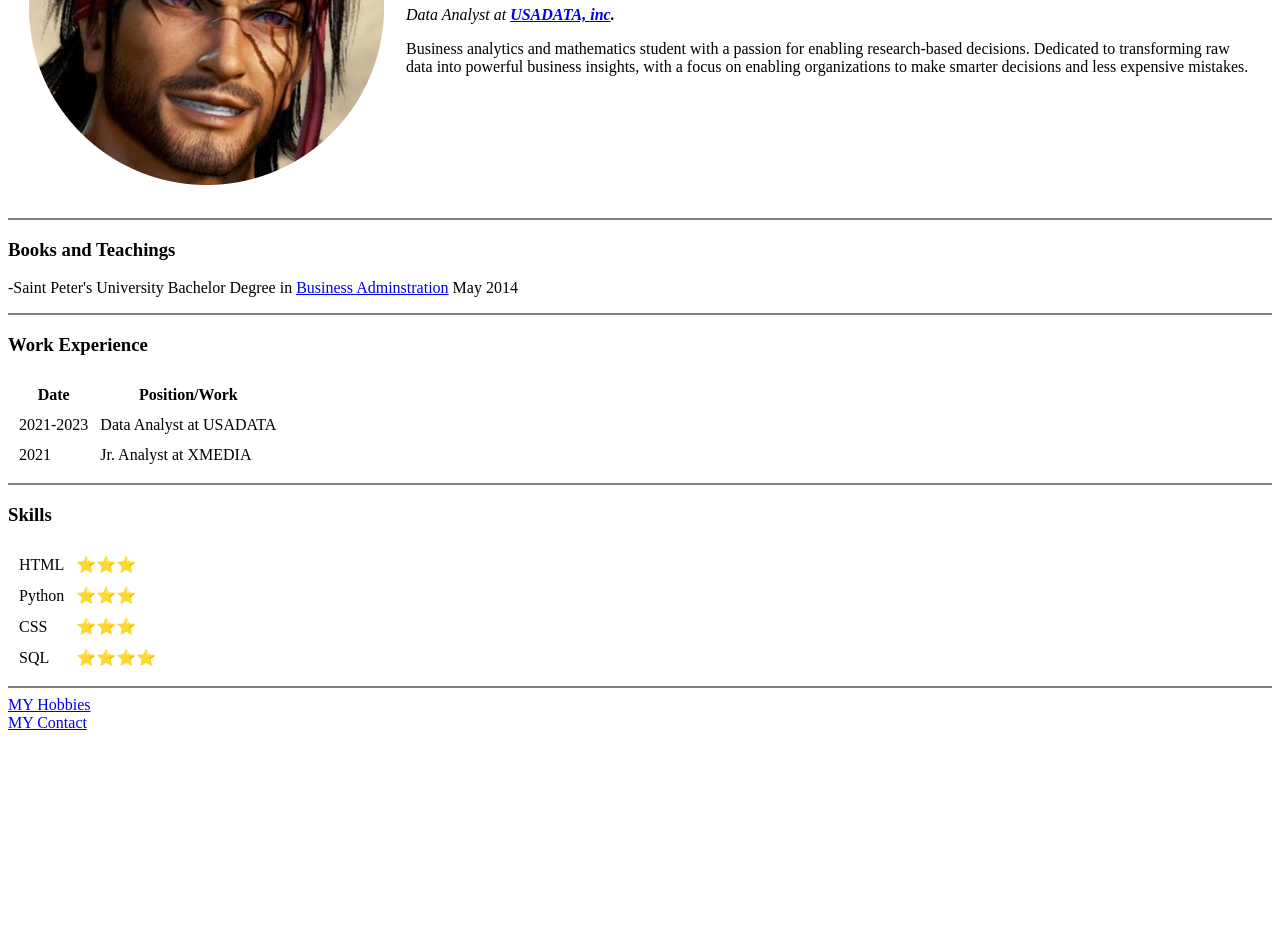
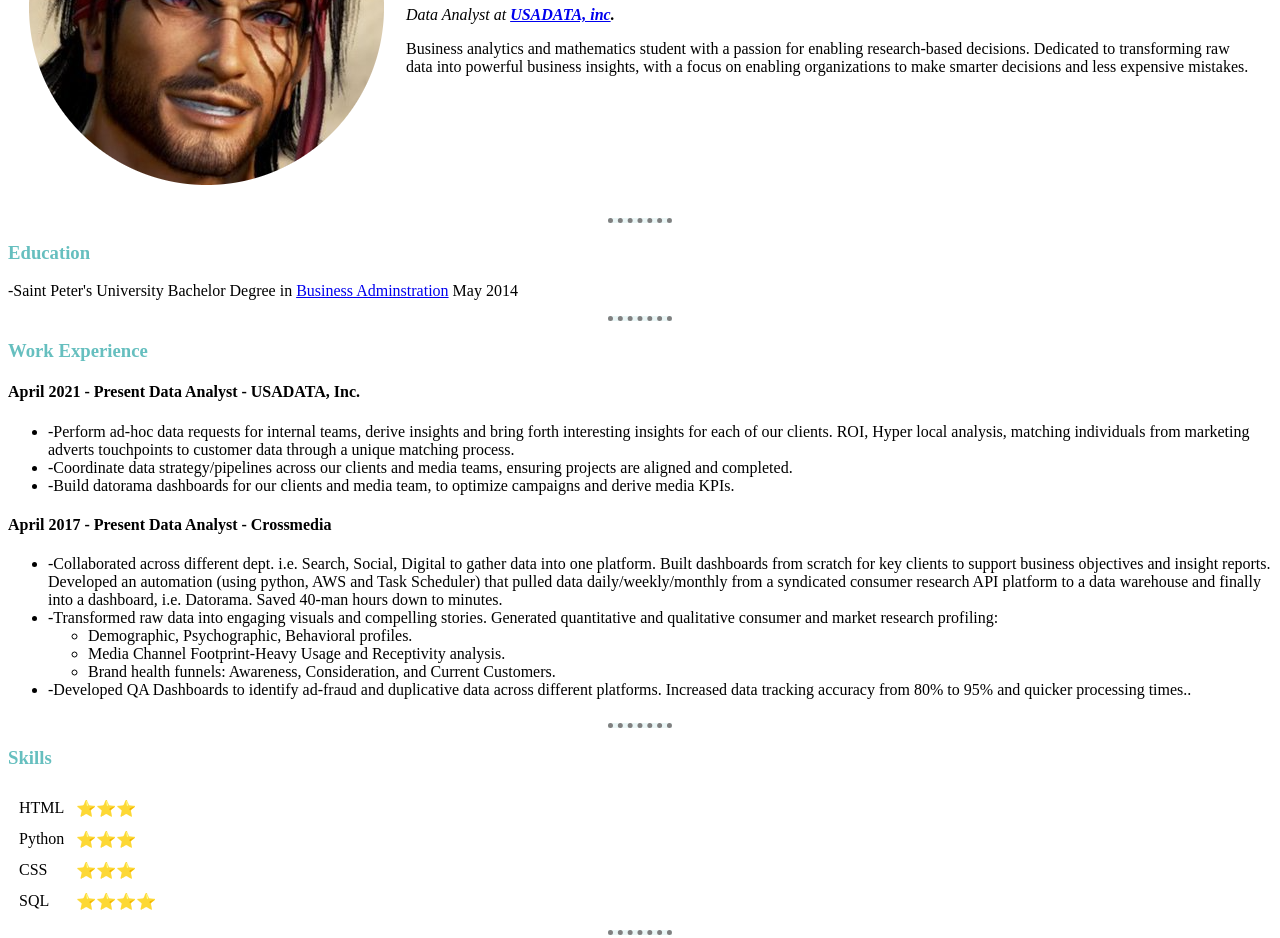
Before and after one commit to jecht-code/cv, a plain HTML site: page index.html in a window 1280 px wide. Shown: the part 199-1137 px from the top of the page. Before the commit the page ends 939 px from the top, so only its background shows below. Drawn offline with Linux system fonts and the light colour scheme.

Commit message:
Updated Resume for Bootcamp

```diff
--- /dev/null
+++ b/css/styles.css
@@ -0,0 +1,20 @@
+body {
+    background-color: #EAF6F6;
+}
+
+h1 {
+    color: #66BFBF;
+}
+
+h3 {
+    color: #66BFBF;
+}
+
+hr {
+    background-color: #EAF6F6;
+    border-style: none;
+    border-top-style: dotted;
+    border-color: grey;
+    border-width: 5px;
+    width: 5%;
+}
--- a/index.html
+++ b/index.html
@@ -2,8 +2,10 @@
 <head>
     <meta charset="UTF-8">
     <title>Scott's Personal Site</title>
+    <link rel="stylesheet" href="css/styles.css">
 </head>
-<body>
+
+<body style="background-color: white">
     <table cellspacing="20">
         <tr>
             <td><img src="images/jecht-modified.png" alt="scotty profile picture"></td>
@@ -14,30 +16,50 @@
         </tr>
     </table>
     <hr size="2", noshade>
-    <h3>Books and Teachings</h3>
+    <h3>Education</h3>
     <p>-Saint Peter's University Bachelor Degree in <a href="https://www.saintpeters.edu/academics/undergraduate-programs/business/#image-2">Business Adminstration</a> May 2014</p>
     <hr size="2", noshade>
     <h3>Work Experience</h3>
+    <h4>April 2021 - Present Data Analyst - USADATA, Inc.</h4>
+    <ul>
+        <li>-Perform ad-hoc data requests for internal teams, derive insights and bring forth interesting insights
+            for each of our clients. ROI, Hyper local analysis, matching individuals from marketing adverts
+            touchpoints to customer data through a unique matching process.
+        </li>
+        <li>-Coordinate data strategy/pipelines across our clients and media teams, ensuring projects are
+            aligned and completed.
+        </li>
+        <li>-Build datorama dashboards for our clients and media team, to optimize campaigns and derive media
+            KPIs.
+        </li>
+    </ul>
+    <h4>April 2017 - Present Data Analyst - Crossmedia</h4>
+    <ul>
+        <li>-Collaborated across different dept. i.e. Search, Social, Digital to gather data into one platform. Built
+            dashboards from scratch for key clients to support business objectives and insight reports.
+            Developed an automation (using python, AWS and Task Scheduler) that pulled data
+            daily/weekly/monthly from a syndicated consumer research API platform to a data warehouse and
+            finally into a dashboard, i.e. Datorama. Saved 40-man hours down to minutes.
+        </li>
+        <li>-Transformed raw data into engaging visuals and compelling stories. Generated quantitative and
+            qualitative consumer and market research profiling:
+        </li>
+            <ul>
+                <li>
+                    Demographic, Psychographic, Behavioral profiles.
+                </li>
+                <li>
+                    Media Channel Footprint-Heavy Usage and Receptivity analysis.
+                </li>
+                <li>
+                    Brand health funnels: Awareness, Consideration, and Current Customers.
+                </li>
+            </ul>
+            <li>-Developed QA Dashboards to identify ad-fraud and duplicative data across different platforms.
+                Increased data tracking accuracy from 80% to 95% and quicker processing times..
+            </li>
+    </ul>
     <table cellspacing="10">
-        <thead>
-            <tr>
-                <th>Date</th>
-                <th>Position/Work</th>
-            </tr>
-        </thead>
-        <tbody>
-            <tr>
-                <td>2021-2023</td>
-                <td>Data Analyst at USADATA</td>
-            </tr>
-            <tr>
-                <td>2021</td>
-                <td>Jr. Analyst at XMEDIA</td>
-            </tr>
-        </tbody>
-        <tfoot>
-
-        </tfoot>
     </table>
     <hr size="2", noshade>
     <h3>Skills</h3>
```
Also changed, not shown: contact.html (+1 -0 lines), hobbies.html (+1 -0 lines).
